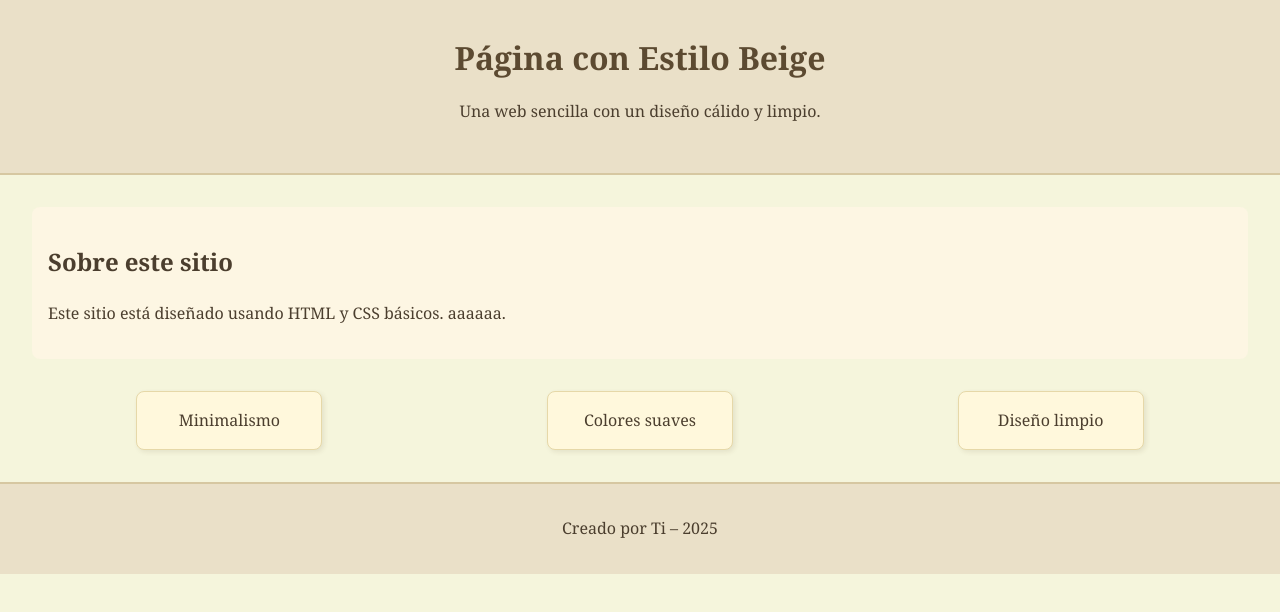
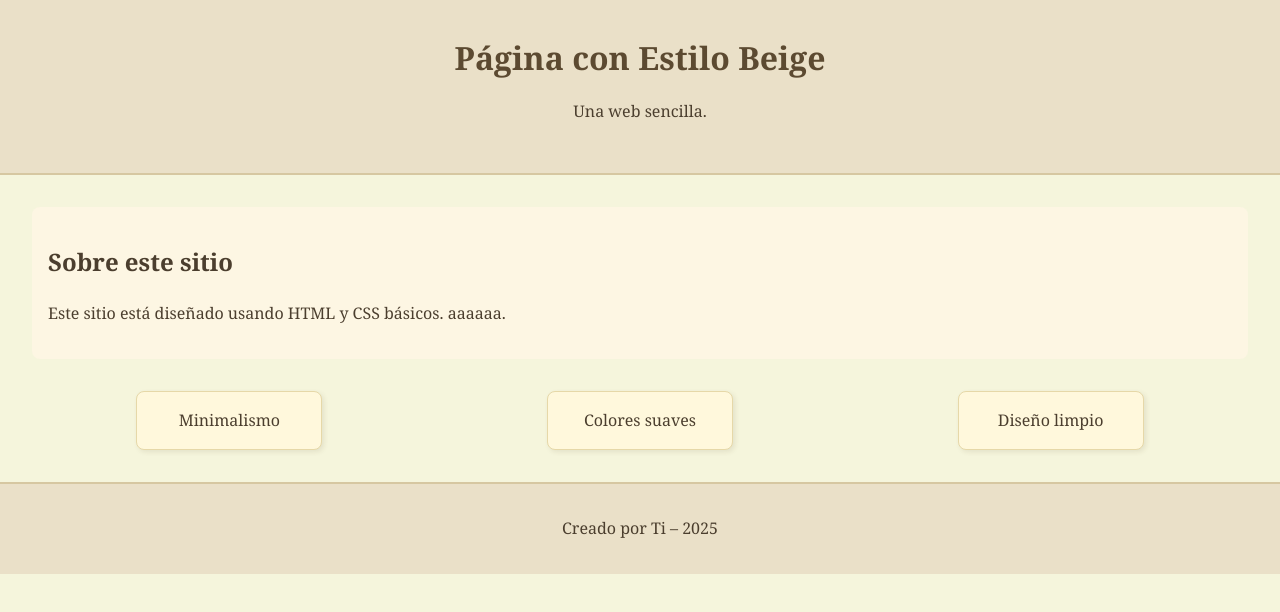
Before and after one commit to ReynaPalacios/Sitio-Web, a plain HTML site: page index.html in a window 1280 px wide. Drawn offline with Linux system fonts and the light colour scheme.

Commit message:
Update index.html
Modificación

```diff
--- a/index.html
+++ b/index.html
@@ -9,7 +9,7 @@
 <body>
   <header>
     <h1>Página con Estilo Beige</h1>
-    <p>Una web sencilla con un diseño cálido y limpio.</p>
+    <p>Una web sencilla.</p>
   </header>
 
   <main>
```
